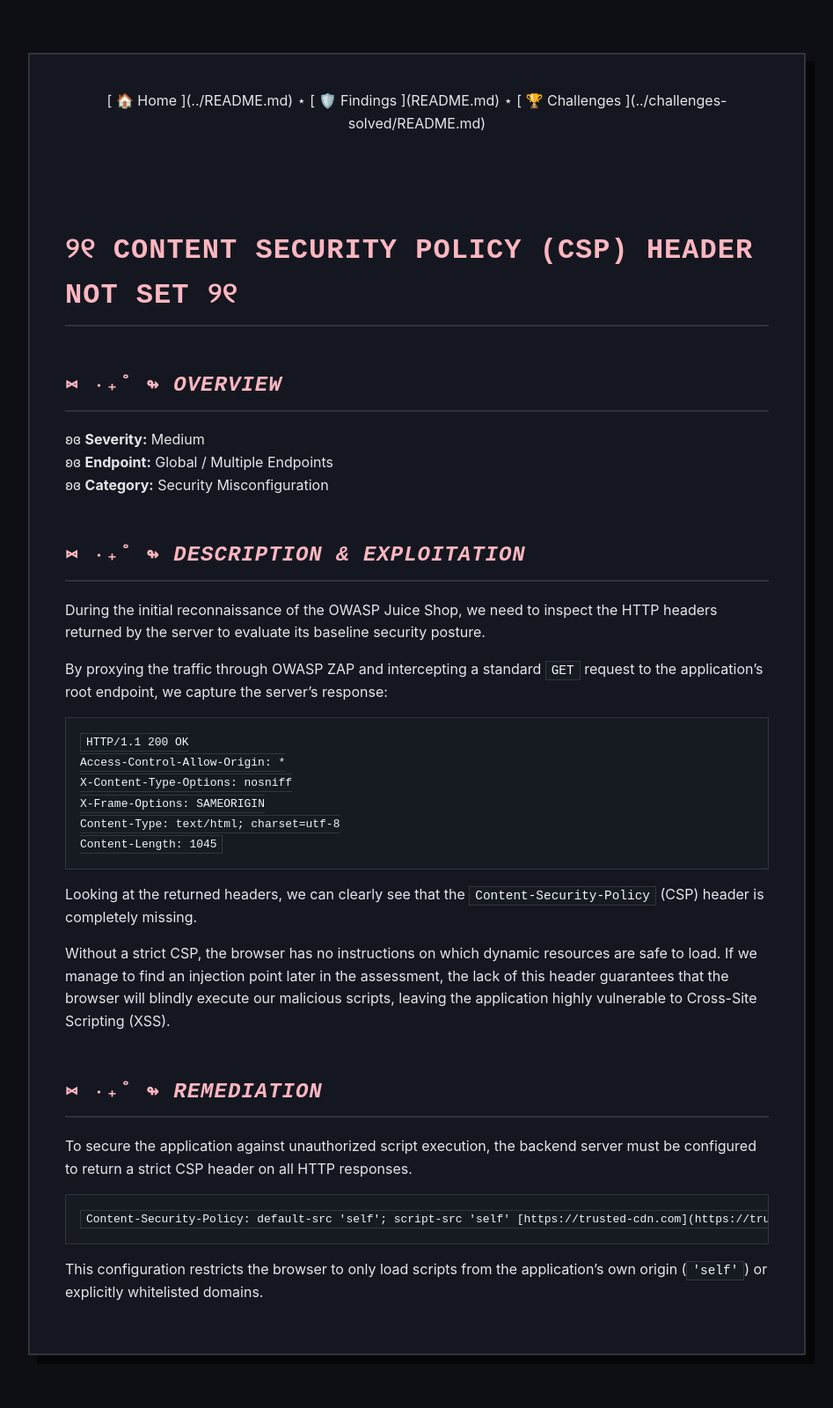
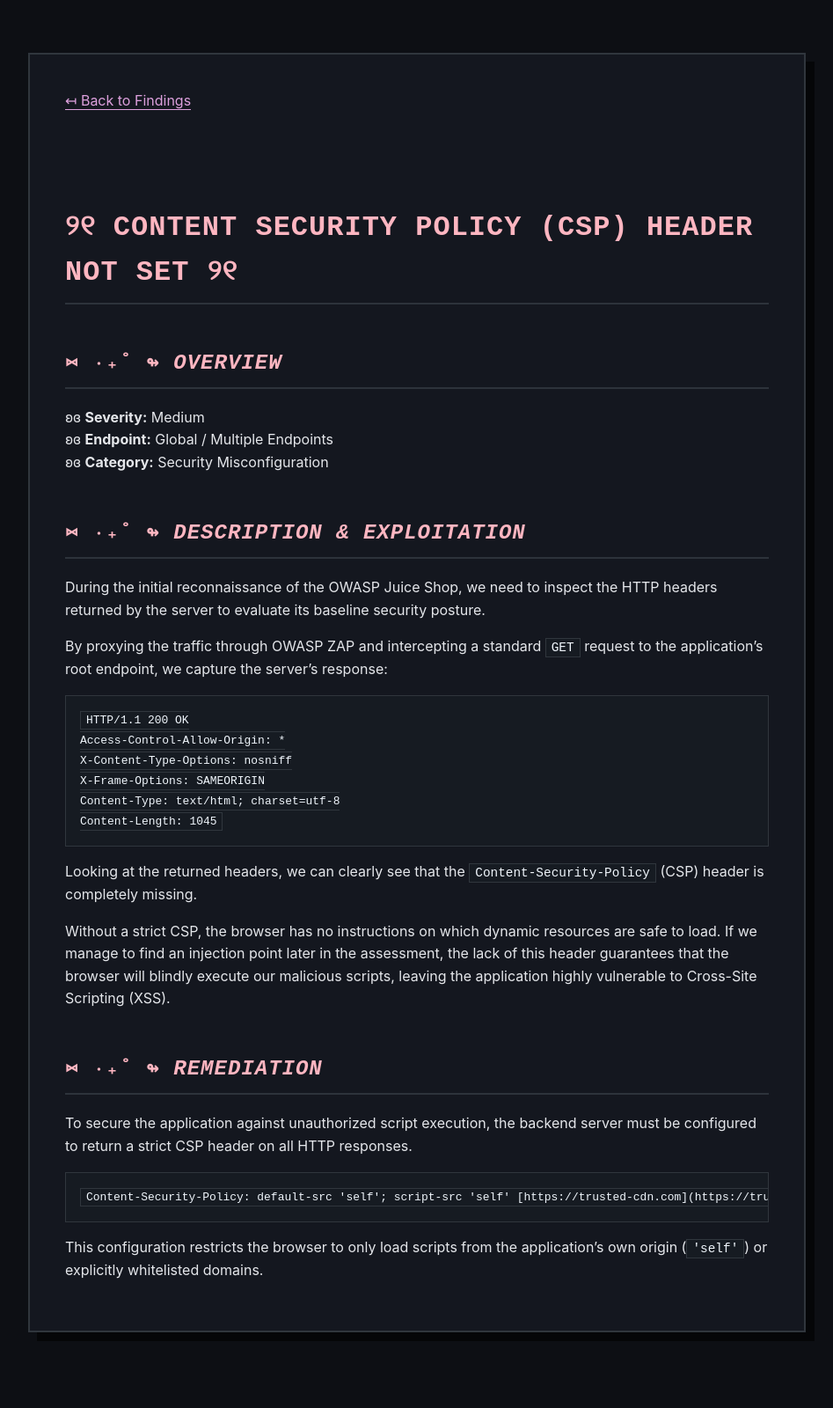
Before and after one commit to vviperinae/Juice-Shop-Security-Writeup, a Jekyll site: the page built from findings/01-csp-header-not-set.md, in a window 1280 px wide. Shown: the whole page at 88% size, without its empty margins (166-1113 px from the left). Built offline with Jekyll 4.4.1, drawn with Linux system fonts in a browser that asks for light colours; our own code applies the rules of GitHub Pages for plain Markdown files; after the commit the page ends 1574 px from its top, so only the background shows below that.

Commit message:
Update 01-csp-header-not-set.md

```diff
--- a/findings/01-csp-header-not-set.md
+++ b/findings/01-csp-header-not-set.md
@@ -1,9 +1,5 @@
-<div align="center">
-
-[ 🏠 Home ](../README.md)  ⋆
-[ 🛡️ Findings ](README.md) ⋆
-[ 🏆 Challenges ](../challenges-solved/README.md)
-
+<div align="left">
+  <a href="./">↤ Back to Findings</a>
 </div>
 <br>
 
```
